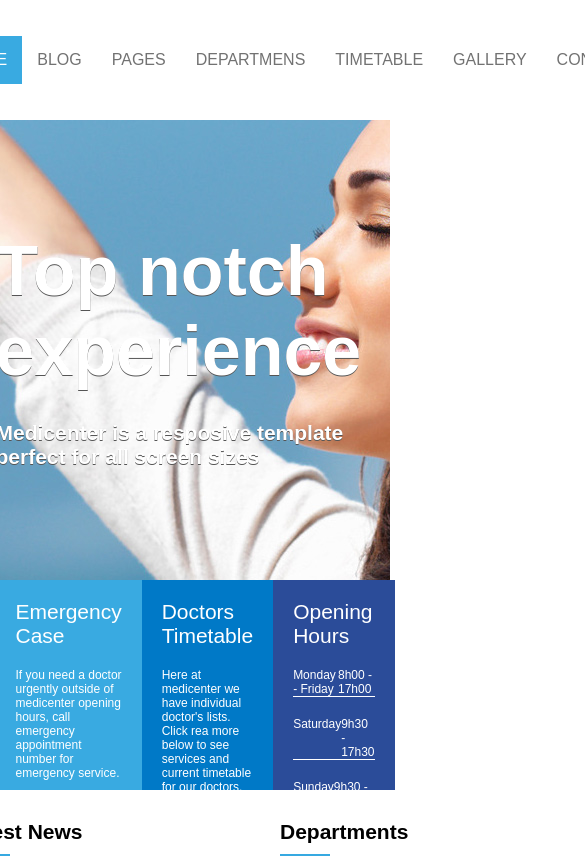
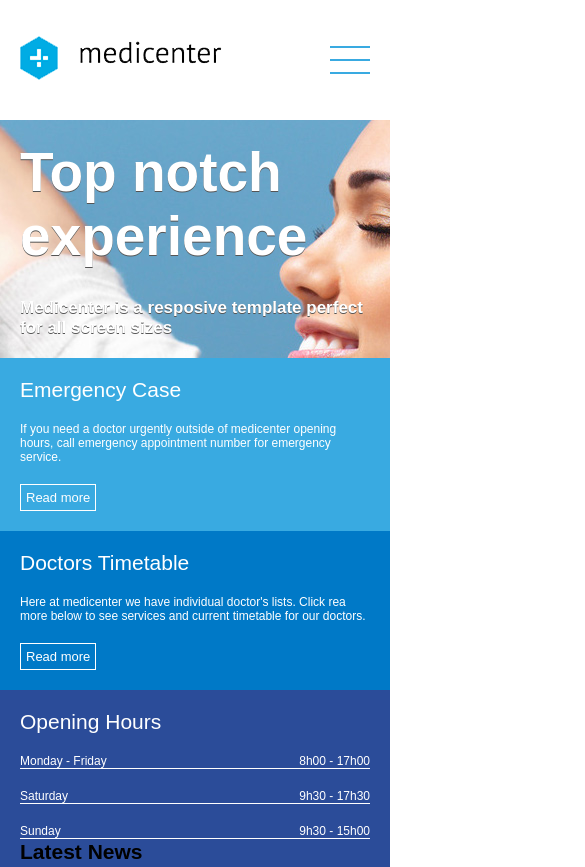
Before and after one commit to Layonzera/Project-Flexbox, a plain HTML site: page index.html in a window 390 px wide. Shown: the top 867 px of the page, 585 px wide, since content can reach past the window. Drawn offline with Linux system fonts and the light colour scheme.

Commit message:
Resposive Mobile

```diff
--- a/assets/css/template.css
+++ b/assets/css/template.css
@@ -400,3 +400,81 @@ footer .widget_title_text {
     margin-left: 5px;
     line-height: 20px
 }
+
+.menuMobile {
+    display: none;
+    width: 40px;
+    height: 40px;
+    margin-top: 40px;
+    margin-bottom: 40px;
+    margin-right: 20px;
+}
+
+.mm_line {
+    height: 2px;
+    background-color: #39aae1;
+}
+
+@media (max-width:600px) {
+    .banner_headline {
+        padding: 20px;
+    }
+
+    .banner_headline h1 {
+        font-size: 55px;
+    }
+
+    .banner_headline h2 {
+        font-size: 17px;
+    }
+
+    .banner_options {
+        height: auto;
+        flex-direction: column;
+    }
+
+    .container {
+        flex-direction: column;
+    }
+
+    #geral section,
+    #geral aside {
+        padding: 20px;
+    }
+
+    .footer_menu {
+        flex-direction: column;
+    }
+
+    .footer_area {
+        flex-direction: column;
+        padding: 20px;
+    }
+
+    .footer_copy {
+        padding-left: 20px;
+    }
+
+    header .container {
+        flex-direction: row;
+    }
+
+    nav ul {
+        flex-direction: column;
+        display: none;
+    }
+
+    header {
+        height: auto;
+    }
+
+    .logo {
+        padding-left: 20px;
+    }
+
+    .menuMobile {
+        display: flex;
+        flex-direction: column;
+        justify-content: space-around;
+    }
+}
--- a/index.html
+++ b/index.html
@@ -15,6 +15,11 @@
             </div>
             <div class="menu">
                 <nav>
+                    <div class="menuMobile">
+                        <div class="mm_line"></div>
+                        <div class="mm_line"></div>
+                        <div class="mm_line"></div>
+                    </div>
                     <ul>
                         <li class="active"><a href="">HOME</a></li>
                         <li><a href="">BLOG</a></li>
```
